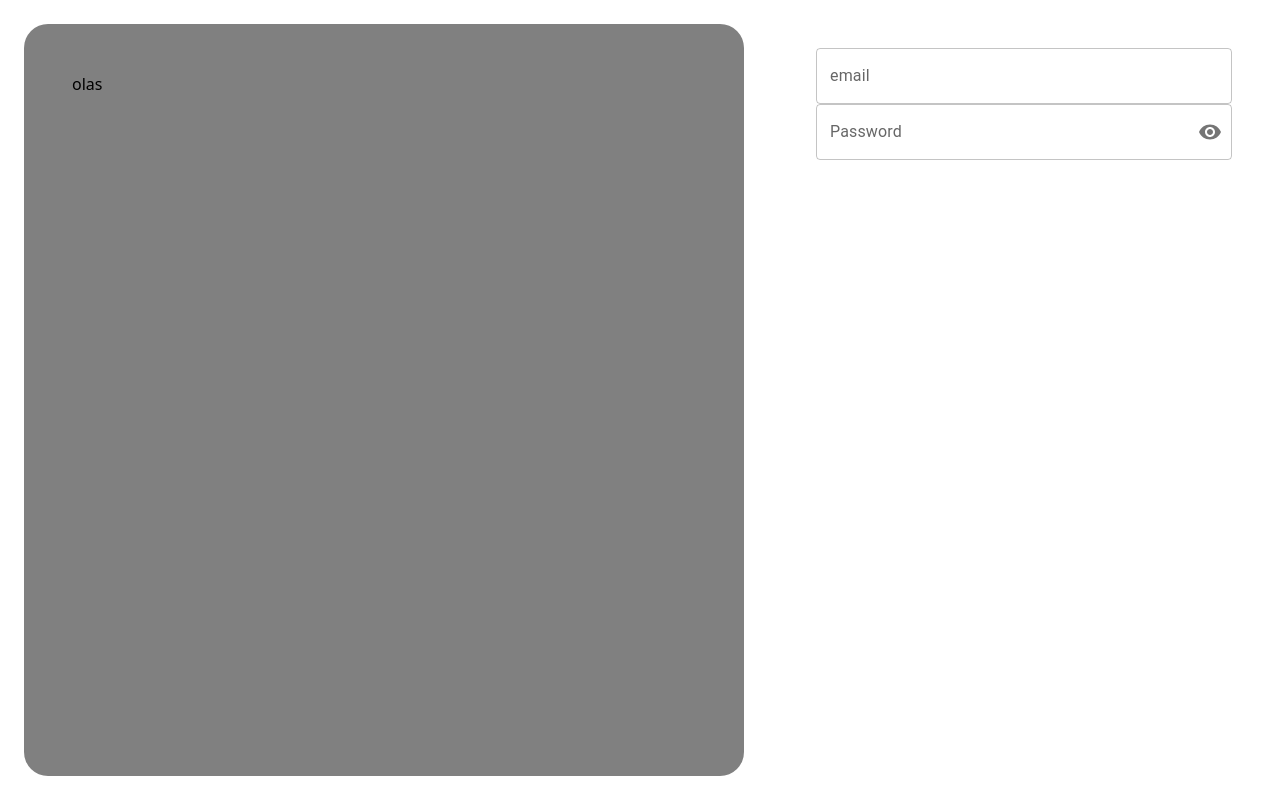
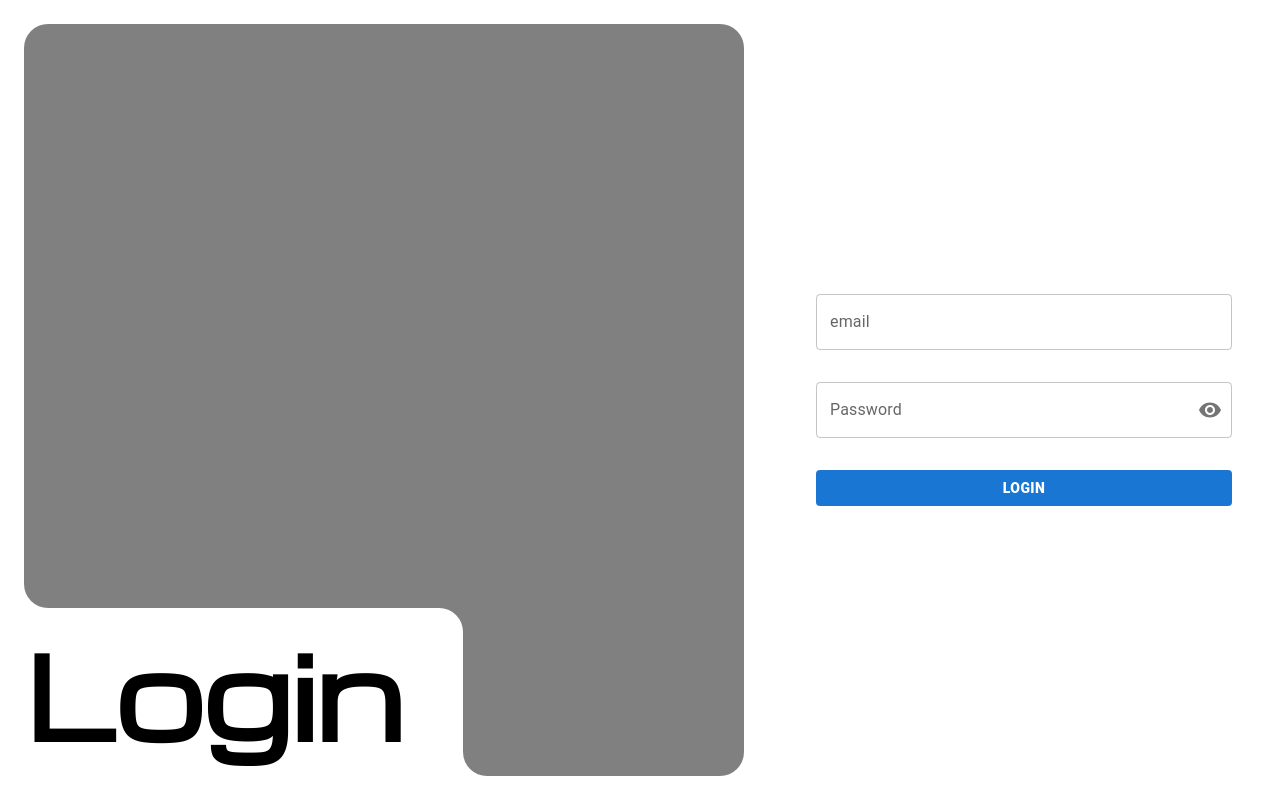
Before and after one commit to RickBm400/next-people-dictionary, a Next.js app: page /login in a window 1280 px wide. Built offline with nearby package versions, Linux system fonts and the light colour scheme.

Commit message:
feat: login css complements

```diff
--- a/app/login/page.tsx
+++ b/app/login/page.tsx
@@ -1,6 +1,7 @@
 "use client";
-import { Box } from "@mui/material";
 import React, { useState } from "react";
+import { Box, Grid, Button } from "@mui/material";
+import { michroma, inter } from "@/utils/font";
 import TexFieldComps from "globalComponents/textField";
 import "./login.sass";
 
@@ -19,23 +20,51 @@ export default function Login() {
   return (
     <main id="login" className="flex h-[100vh]">
       <section className="login__info w-[60%] h-screen grid ">
-        <div className="login__info-background">olas</div>
+        <div className="login__info-background">
+          <div className="login__info-background-title">
+            <h1
+              className={`${michroma.className}`}
+              style={{ fontWeight: "700" }}
+            >
+              Login
+            </h1>
+            <div className="corner-1"></div>
+            <div className="corner-2"></div>
+          </div>
+        </div>
       </section>
       <section className="login__form w-[40%] h-screen grid  bg-white">
-        <div className="login__form-div">
+        <div className="login__form-div flex items-center justify-center">
           <Box component="form" noValidate autoComplete="off">
+            <Grid container spacing={4}>
+              <Grid item xs={12}>
                 <TexFieldComps
                   value={email}
                   label="email"
                   type="email"
                   handler={handleEmail}
                 ></TexFieldComps>
+              </Grid>
+              <Grid item xs={12}>
                 <TexFieldComps
                   value={password}
                   label="Password"
                   type="password"
                   handler={handlePassword}
                 ></TexFieldComps>
+              </Grid>
+              <Grid item xs={12}>
+                <Button
+                  fullWidth
+                  variant="contained"
+                  disableElevation
+                  className={`${inter.className} capitalize font-[700]`}
+                  style={{ fontWeight: "800" }}
+                >
+                  Login
+                </Button>
+              </Grid>
+            </Grid>
           </Box>
         </div>
       </section>
```
Lines whose indentation alone changed are shown as unchanged.
